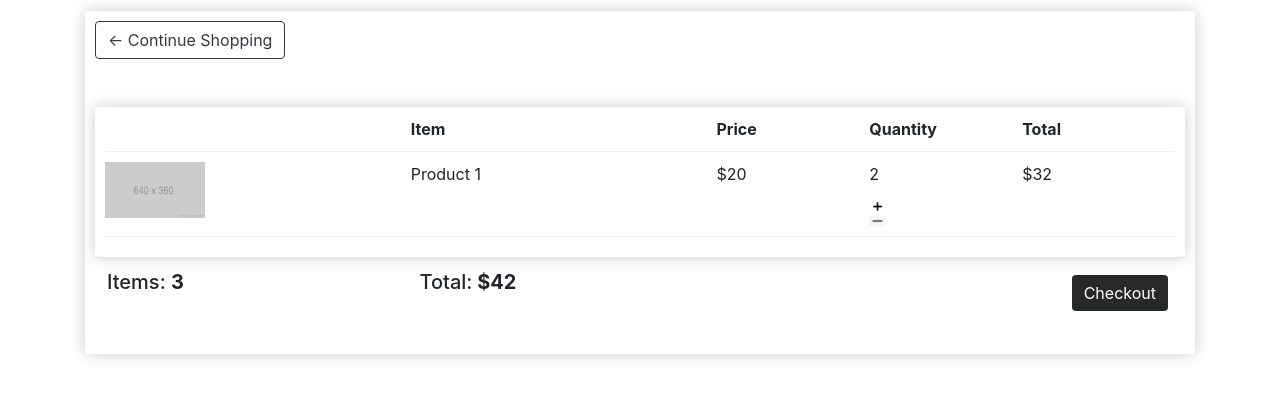
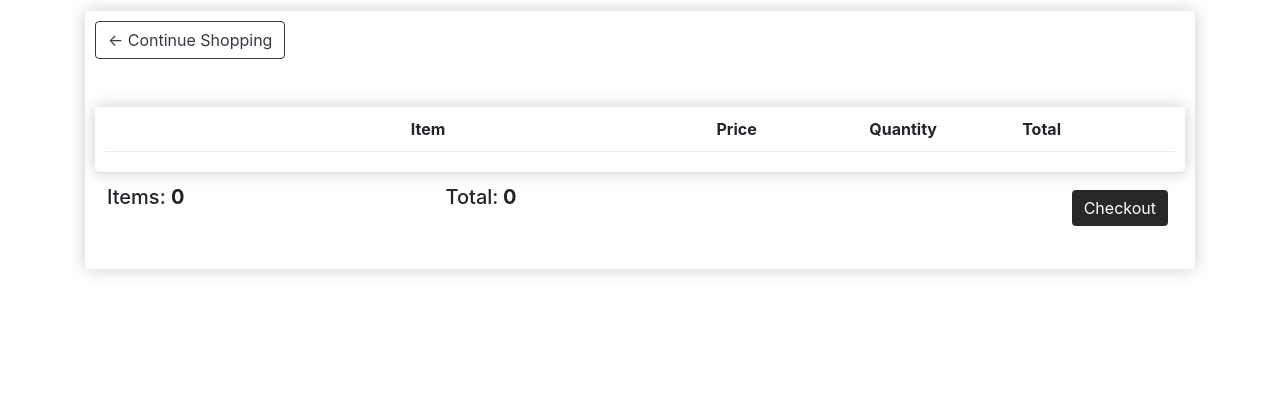
Before and after one commit to swatantra94/ecommerce, a Django app: page /cart/ in a window 1280 px wide. Shown: the part 56-454 px from the top of the page. Run offline with Django 3.2, Linux system fonts and the light colour scheme; lists and menus that the app fills with data are empty; some libraries are stand-ins or nearby versions.

Commit message:
model and data structure done

```diff
--- a/store/templates/store/cart.html
+++ b/store/templates/store/cart.html
@@ -10,8 +10,8 @@
                 <br>
                 <table class="table">
                     <tr>
-                        <th><h5>Items: <strong>3</strong></h5></th>
-                        <th><h5>Total:<strong> $42</strong></h5></th>
+                        <th><h5>Items: <strong>{{order.get_cart_items}}</strong></h5></th>
+                        <th><h5>Total:<strong> {{order.get_cart_total}}</strong></h5></th>
                         <th>
                             <a style="float:right; margin:5px; color:white; background-color:rgb(39, 41, 41); border:none;" class="btn btn-outline-primary" href="{% url 'checkout' %}">Checkout</a>
                         </th>
@@ -26,22 +26,22 @@
                     <div style="flex:1"><strong>Quantity</strong></div>
                     <div style="flex:1"><strong>Total</strong></div>
                 </div>
-
+                {% for item in items %}
                 <div class="cart-row">
-                    <div style="flex:2"><img class="row-image" src="{% static 'images/placeholder.png' %}"></div>
-                    <div style="flex:2"><p>Product 1</p></div>
-                    <div style="flex:1"><p>$20</p></div>
+                    <div style="flex:2"><img class="row-image" src="{{item.product.imageURL}}"></div>
+                    <div style="flex:2"><p>{{item.product.name}}</p></div>
+                    <div style="flex:1"><p>{{item.product.price}}</p></div>
                     <div style="flex:1">
-                        <p class="quantity">2</p>
+                        <p class="quantity">{{item.quantity}}</p>
                         <div class="quantity">
                             <img class="chg-quantity" src="{% static  'images/plus.png' %}">
 
                             <img class="chg-quantity" src="{% static  'images/minus.png' %}">
                         </div>
                     </div>
-                    <div style="flex:1"><p>$32</p></div>
-
-            </div>
+                    <div style="flex:1"><p>{{item.get_total}}</p></div>
+                </div>
+                {% endfor %}
         </div>
     </div>
 </div>
--- a/store/views.py
+++ b/store/views.py
@@ -1,16 +1,30 @@
 from django.shortcuts import render
-from store import models
+from .models import *
 
 
 def store(request):
-    products = models.Product.objects.all();
+    products = Product.objects.all();
     context = {'products':products}
     return render(request,'store/store.html',context)
 
 def cart(request):
-    context = {}
+    if request.user.is_authenticated:
+        customer = request.user.customer
+        order, created = Order.objects.get_or_create(customer=customer,complete=False)
+        items = order.orderitem_set.all()
+    else:
+        items = []
+        order = {'get_cart_total':0,'get_cart_items':0}
+    context = {'items':items,'order':order}
     return render(request,'store/cart.html',context)
 
 def checkout(request):
-    context = {}
+    if request.user.is_authenticated:
+        customer = request.user.customer
+        order, created = Order.objects.get_or_create(customer=customer,complete=False)
+        items = order.orderitem_set.all()
+    else:
+        items = []
+        order = {'get_cart_total':0,'get_cart_items':0}
+    context = {'items':items,'order':order}
     return render(request,'store/checkout.html',context)
```
Also changed, not shown: store/models.py (+17 -1 lines), store/templates/store/checkout.html (+12 -10 lines).
